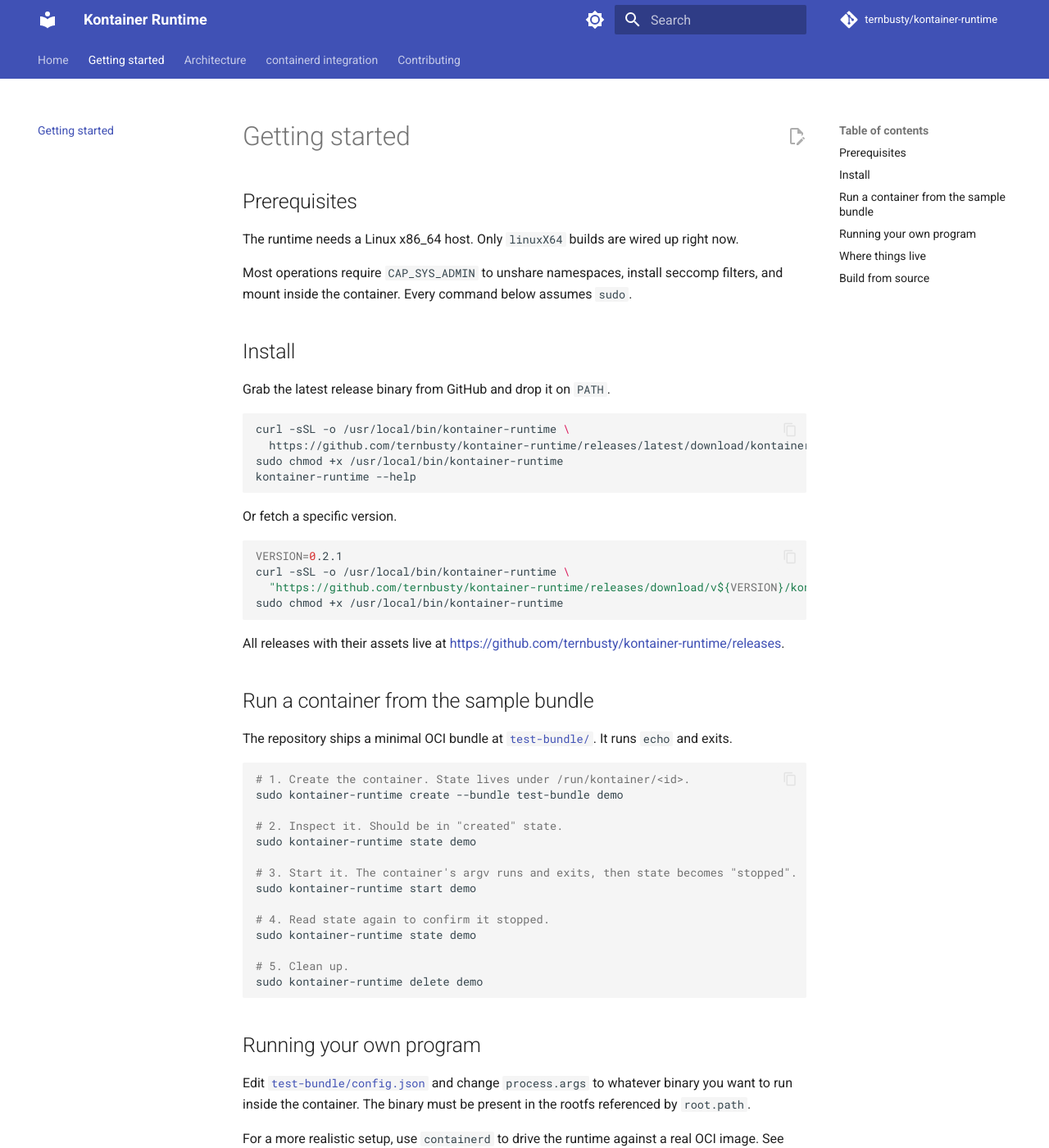
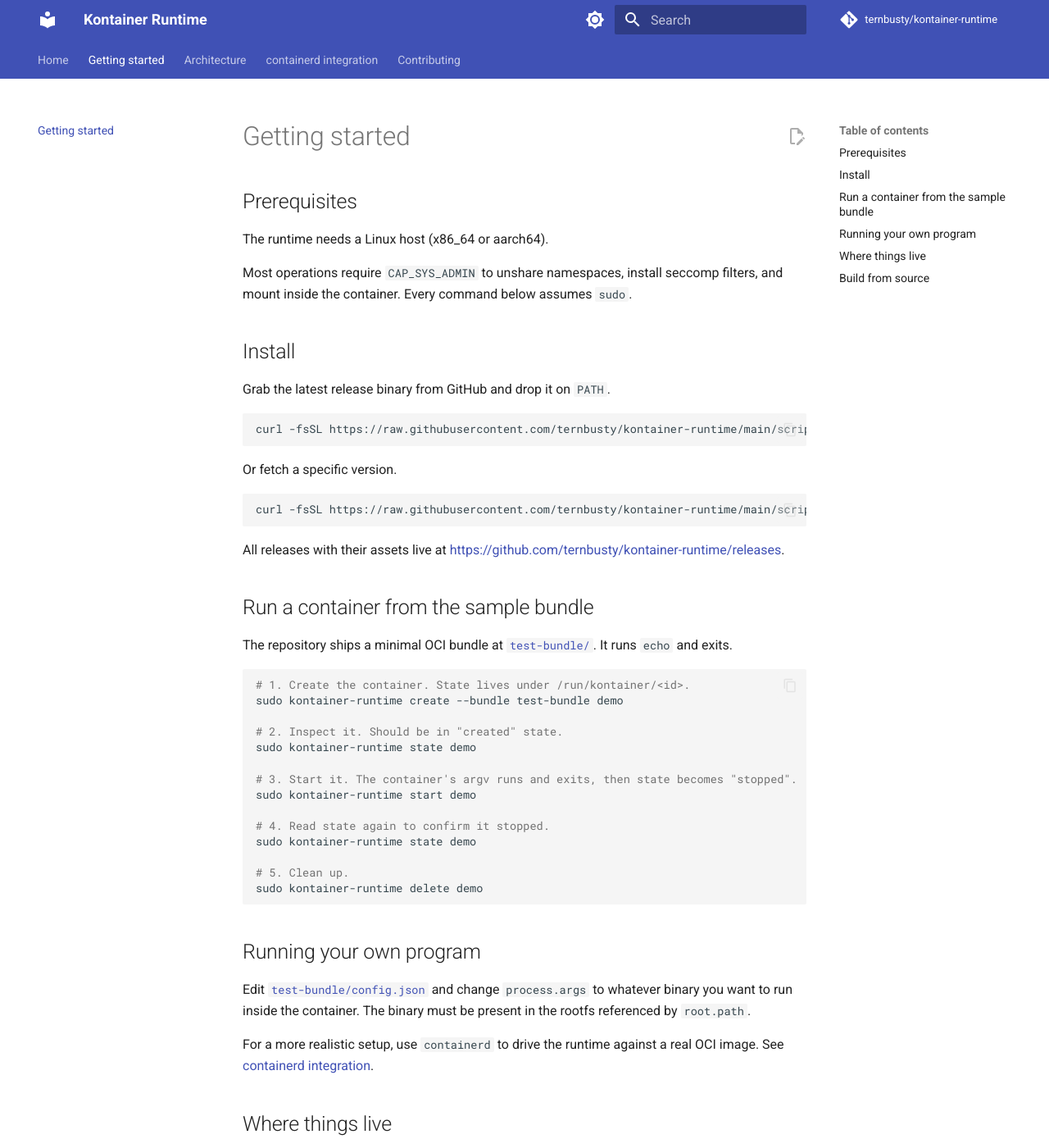
Before and after one commit to ternbusty/kontainer-runtime, an MkDocs documentation site: the page built from docs/getting-started.md, in a window 1280 px wide and 1400 px high. Shown: the whole window at 82% size. Built offline with MkDocs 1.6.1 and Material for MkDocs 9.7.7, drawn with Linux system fonts in a browser that asks for light colours; comment, search, counter and statistics services are not loaded; some of the changed text lies outside the part shown.

Commit message:
fix(docs): add missing sudo to install commands in getting-started.md (#127)
* fix(docs): add missing sudo to install commands in getting-started.md

* chore: replace hardcoded measurements in gradle.properties comment

* fix(docs): auto-detect architecture in install commands

* docs: update command list to reflect all implemented subcommands

* docs: fix stale paths, JDK version, missing modules in repo layout

* docs: add install script and simplify getting-started install commands

````diff
--- a/docs/getting-started.md
+++ b/docs/getting-started.md
@@ -2,7 +2,7 @@
 
 ## Prerequisites
 
-The runtime needs a Linux x86_64 host. Only `linuxX64` builds are wired up right now.
+The runtime needs a Linux host (x86_64 or aarch64).
 
 Most operations require `CAP_SYS_ADMIN` to unshare namespaces, install seccomp filters, and mount inside the container. Every command below assumes `sudo`.
 
@@ -11,19 +11,13 @@ Most operations require `CAP_SYS_ADMIN` to unshare namespaces, install seccomp f
 Grab the latest release binary from GitHub and drop it on `PATH`.
 
 ```bash
-curl -sSL -o /usr/local/bin/kontainer-runtime \
-  https://github.com/ternbusty/kontainer-runtime/releases/latest/download/kontainer-runtime_$(curl -sSL https://api.github.com/repos/ternbusty/kontainer-runtime/releases/latest | grep -oE '"tag_name":\s*"v[^"]+"' | sed -E 's/.*"v([^"]+)".*/\1/')_linux_amd64
-sudo chmod +x /usr/local/bin/kontainer-runtime
-kontainer-runtime --help
+curl -fsSL https://raw.githubusercontent.com/ternbusty/kontainer-runtime/main/scripts/install.sh | sudo bash
 ```
 
 Or fetch a specific version.
 
 ```bash
-VERSION=0.2.1
-curl -sSL -o /usr/local/bin/kontainer-runtime \
-  "https://github.com/ternbusty/kontainer-runtime/releases/download/v${VERSION}/kontainer-runtime_${VERSION}_linux_amd64"
-sudo chmod +x /usr/local/bin/kontainer-runtime
+curl -fsSL https://raw.githubusercontent.com/ternbusty/kontainer-runtime/main/scripts/install.sh | sudo bash -s -- --version v0.6.0
 ```
 
 All releases with their assets live at [https://github.com/ternbusty/kontainer-runtime/releases](https://github.com/ternbusty/kontainer-runtime/releases).
````
Also changed, not shown: other parts of docs/getting-started.md (+2 -2 lines), docs/architecture.md (+2 -2 lines), docs/contributing.md (+8 -3 lines), docs/index.md (+1 -1 lines), 2 other files.
